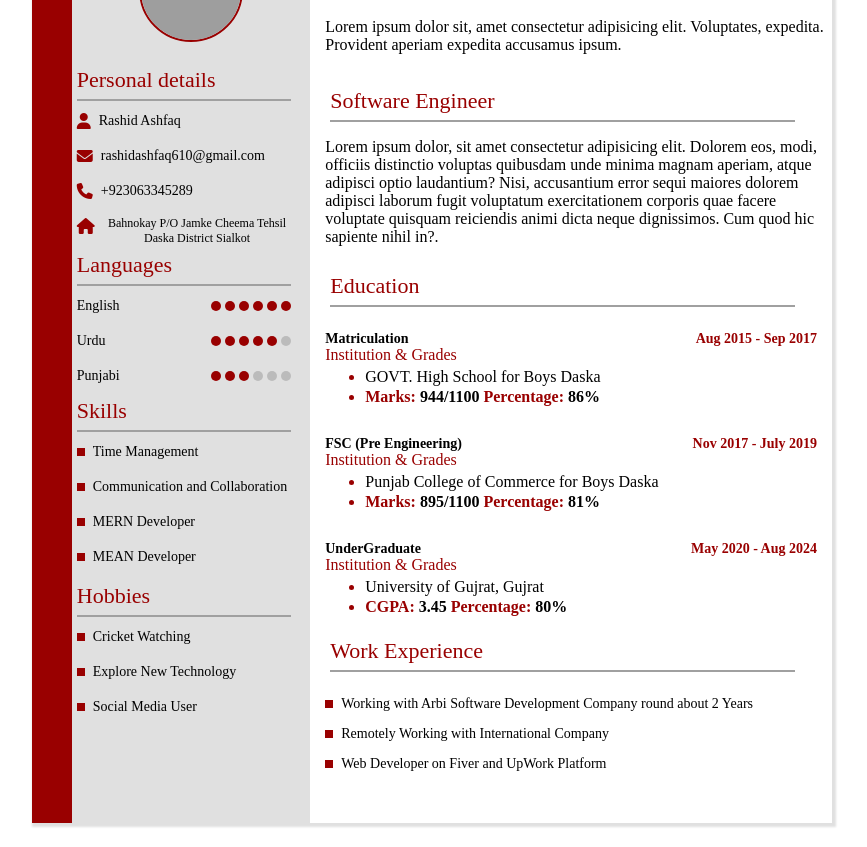
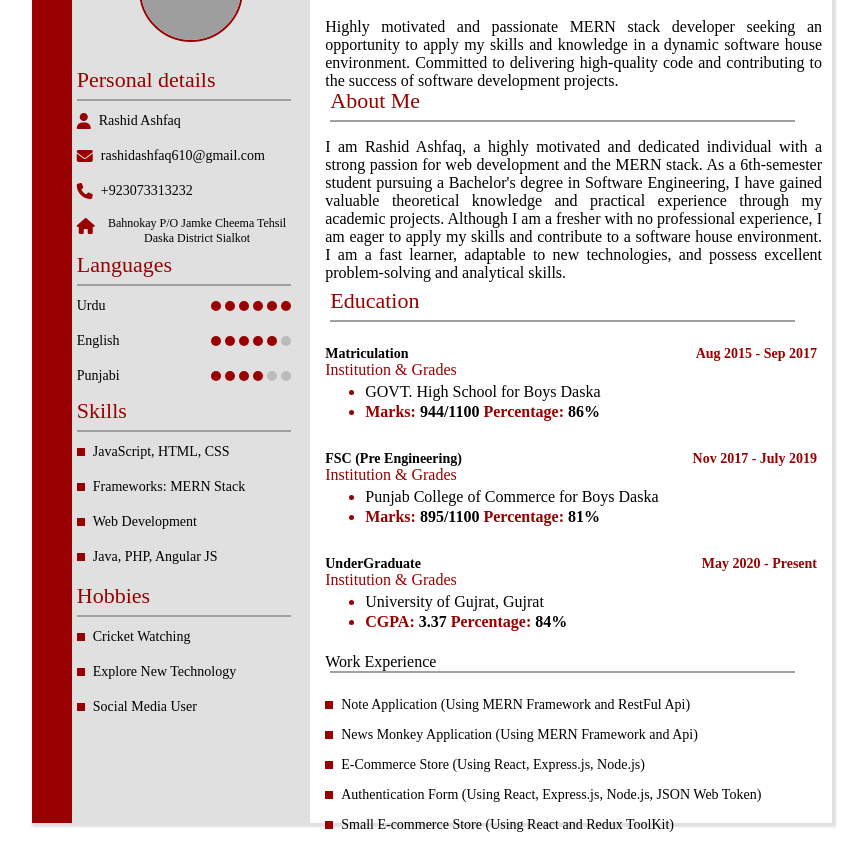
Before and after one commit to RashidAshfaq/CV_Template_Using_HTML_CSS, a plain HTML site: page index.html in a window 1280 px wide. Shown: the part 97-944 px from the top of the page, without its empty margins (208-1075 px from the left). Drawn offline with Linux system fonts and the light colour scheme; grey boxes are pictures that could not be loaded.

Commit message:
Update index.html

```diff
--- a/index.html
+++ b/index.html
@@ -34,7 +34,7 @@
           </div>
           <div class="profile">
             <i class="fa-solid fa-phone"></i>
-            <p class="details">+923063345289</p>
+            <p class="details">+923073313232</p>
           </div>
           <div class="profile">
             <i class="fa-solid fa-house"></i>
@@ -48,7 +48,7 @@
           <h4>Languages</h4>
           <div class="line"></div>
           <div class="profile1">
-            <p class="lang">English</p>
+            <p class="lang">Urdu</p>
             <div>
               <span class="dot"></span>
               <span class="dot"></span>
@@ -59,7 +59,7 @@
             </div>
           </div>
           <div class="profile1">
-            <p class="lang">Urdu</p>
+            <p class="lang">English</p>
             <div>
               <span class="dot"></span>
               <span class="dot"></span>
@@ -75,7 +75,7 @@
               <span class="dot"></span>
               <span class="dot"></span>
               <span class="dot"></span>
-              <span class="dot" style="background-color: #bbb"></span>
+              <span class="dot" ></span>
               <span class="dot" style="background-color: #bbb"></span>
               <span class="dot" style="background-color: #bbb"></span>
             </div>
@@ -87,19 +87,19 @@
           <div class="line"></div>
           <div class="profile">
             <span class="box"></span>
-            <p class="details">Time Management</p>
+            <p class="details">JavaScript, HTML, CSS</p>
           </div>
           <div class="profile">
             <span class="box"></span>
-            <p class="details">Communication and Collaboration</p>
+            <p class="details">Frameworks: MERN Stack</p>
           </div>
           <div class="profile">
             <span class="box"></span>
-            <p class="details">MERN Developer</p>
+            <p class="details">Web Development</p>
           </div>
           <div class="profile">
             <span class="box"></span>
-            <p class="details">MEAN Developer</p>
+            <p class="details">Java, PHP, Angular JS</p>
           </div>
         </div>
       <!-- Hobbies -->
@@ -124,25 +124,23 @@
       <div class="side-right">
         <div class="portion1">
           <h1 style="font-size: 38px; color: #990000">Rashid Ashfaq</h1>
-          <p style="margin-bottom: 5px">
-            Lorem ipsum dolor sit, amet consectetur adipisicing elit.
-            Voluptates, expedita. Provident aperiam expedita accusamus ipsum.
+          <p style="margin-bottom: 20px;margin-right: 20px; text-align: justify;">
+            Highly motivated and passionate MERN stack developer
+            seeking an opportunity to apply my skills and
+            knowledge in a dynamic software house environment.
+            Committed to delivering high-quality code and
+            contributing to the success of software development projects.
           </p>
         </div>
         <div class="portion1">
-          <h4>Software Engineer</h4>
+          <h4>About Me</h4>
           <div class="line"></div>
-          <p style="margin-bottom: 5px; margin-right: 5px">
-            Lorem ipsum dolor, sit amet consectetur adipisicing elit. Dolorem
-            eos, modi, officiis distinctio voluptas quibusdam unde minima magnam
-            aperiam, atque adipisci optio laudantium? Nisi, accusantium error
-            sequi maiores dolorem adipisci laborum fugit voluptatum
-            exercitationem corporis quae facere voluptate quisquam reiciendis
-            animi dicta neque dignissimos. Cum quod hic sapiente nihil in?.
+          <p style="margin-bottom: 5px; margin-right: 20px; text-align: justify;">
+            I am Rashid Ashfaq, a highly motivated and dedicated individual with a strong passion for web development and the MERN stack. As a 6th-semester student pursuing a Bachelor's degree in Software Engineering, I have gained valuable theoretical knowledge and practical experience through my academic projects. Although I am a fresher with no professional experience, I am eager to apply my skills and contribute to a software house environment. I am a fast learner, adaptable to new technologies, and possess excellent problem-solving and analytical skills.
           </p>
         </div>
         <!-- Education Portion -->
-        <div class="portion1" style="margin-top: 75px">
+        <div class="portion1" style="margin-top: 90px">
           <h4>Education</h4>
           <div class="line"></div>
           <div>
@@ -188,7 +186,7 @@
           <div>
             <div class="edu">
               <p class="eduName">UnderGraduate</p>
-              <p class="date">May 2020 - Aug 2024</p>
+              <p class="date">May 2020 - Present</p>
             </div>
             <p class="institution">Institution & Grades</p>
             <ul type="fill-circle" class="circle">
@@ -197,8 +195,8 @@
               </li>
               <li>
                 <p class="grades">
-                  <span style="color: #990000">CGPA: </span>3.45
-                  <span style="color: #990000">Percentage: </span>80%
+                  <span style="color: #990000">CGPA: </span>3.37
+                  <span style="color: #990000">Percentage: </span>84%
                 </p>
               </li>
             </ul>
@@ -206,21 +204,29 @@
         </div>
         <!-- Work Experience -->
         <div class="portion1" style="margin-top: 255px">
-          <h4>Work Experience</h4>
+          <h4></h4>Work Experience
           <div class="line"></div>
           <div style="display: flex; align-items: center">
             <span class="box"></span>
             <p class="details">
-              Working with Arbi Software Development Company round about 2 Years
+              Note Application (Using MERN Framework and RestFul Api)
             </p>
           </div>
           <div class="exp">
             <span class="box"></span>
-            <p class="details">Remotely Working with International Company</p>
+            <p class="details">News Monkey Application (Using MERN Framework and Api)</p>
           </div>
           <div class="exp">
             <span class="box"></span>
-            <p class="details">Web Developer on Fiver and UpWork Platform</p>
+            <p class="details">E-Commerce Store (Using React, Express.js, Node.js)</p>
+          </div>
+          <div class="exp">
+            <span class="box"></span>
+            <p class="details">Authentication Form (Using React, Express.js, Node.js, JSON Web Token)</p>
+          </div>
+          <div class="exp">
+            <span class="box"></span>
+            <p class="details">Small E-commerce Store (Using React and Redux ToolKit)</p>
           </div>
         </div>
       </div>
```
